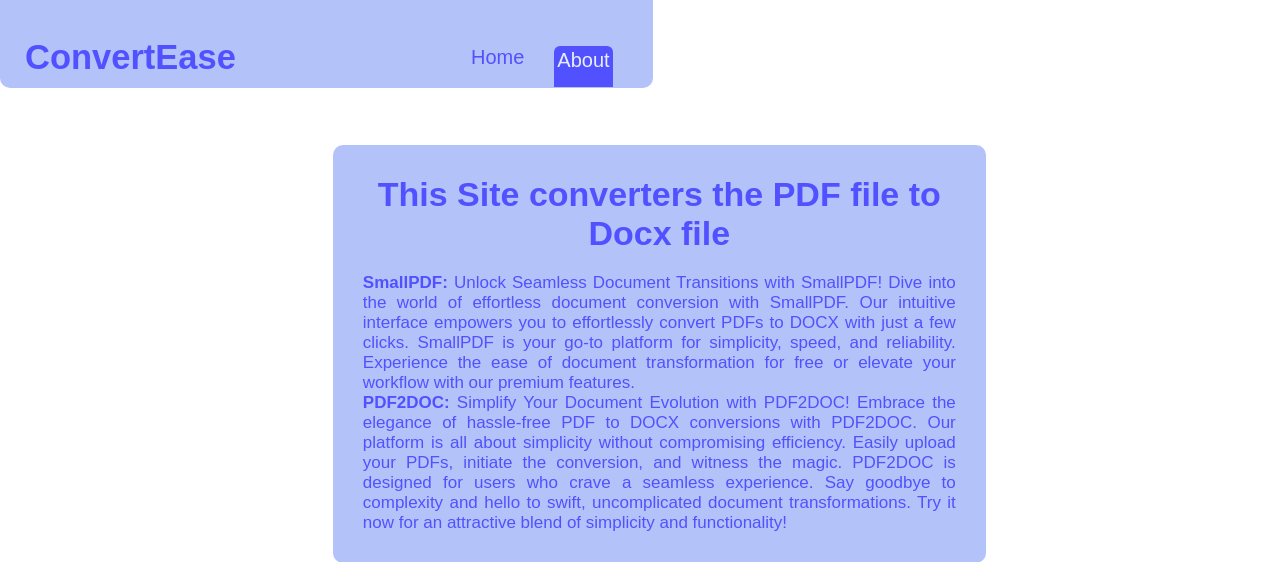
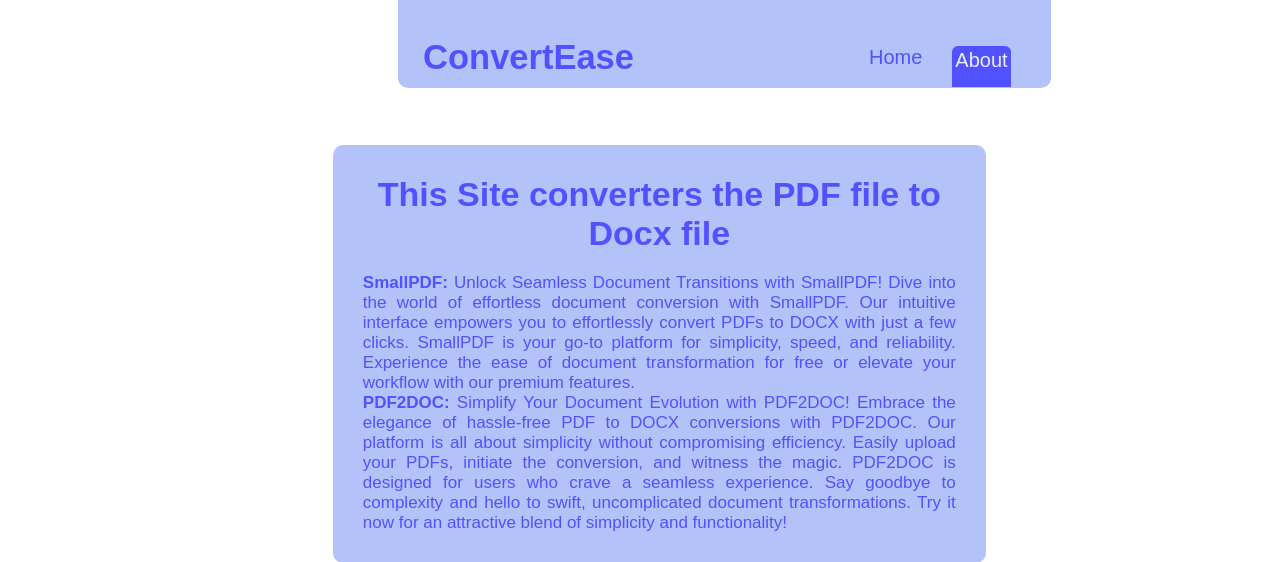
Before and after one commit to Naveen2308/ConvertEase, a Flask app: page /about.html in a window 1280 px wide. Shown: the top 562 px of the page. Run offline with Flask 3, Linux system fonts and the light colour scheme.

Commit message:
about.html

```diff
--- a/templates/about.html
+++ b/templates/about.html
@@ -29,6 +29,7 @@ nav{
     display: flex;
     width: 100%;
     height: 88px;
+    margin-left:61%;
     background-color: rgb(179, 195, 250);
     justify-content: space-between;
     padding: 10px;
```
